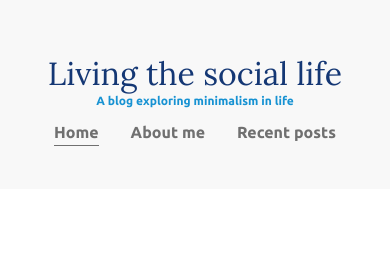
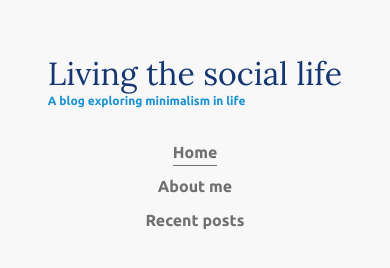
Before and after one commit to AmandaVillar/the-simple-life-blog, a plain HTML site: page index.html in a window 390 px wide. Drawn offline with Linux system fonts and the light colour scheme.

Commit message:
media querie

```diff
--- a/css/styles.css
+++ b/css/styles.css
@@ -5,9 +5,26 @@ body {
 
 
 header {
-    text-align: center;
     background: #f8f8f8;
     padding: 2em 0;
+}
+
+.container {
+    width: 90%;
+    max-width: 900px;
+    margin: 0 auto;
+}
+
+.container-nav {
+    display: flex;
+    justify-content: space-between;
+}
+
+@media (max-width: 675px) {
+    .container {
+        align-items: center;
+        flex-direction: column;
+    }
 }
 
 /* =================
@@ -41,7 +58,7 @@ Navigation Bar
 }
 
 .nav-list-item {
-    margin: 0 1em;
+    margin-left: 2em;
 }
 
 .nav-link {
@@ -64,3 +81,14 @@ Navigation Bar
 .current-page:hover {       /* Don't want the color to change as a link if I'm already on that page */
     color: #707070;
 }
+
+@media (max-width:675px) {
+    .nav-list {
+        flex-direction: column;
+        align-items: center;
+    }
+
+    .nav-list-item {
+        margin: .5em 0;
+    }
+}
--- a/index.html
+++ b/index.html
@@ -7,6 +7,7 @@
 </head>
 <body>
     <header>
+        <div class="container container-nav">
             <div class="site-title">
                 <h1>Living the social life</h1>
                 <p class="subtitle">A blog exploring minimalism in life</p>
@@ -18,6 +19,7 @@
                     <li class="nav-list-item"><a class="nav-link" href="#">Recent posts</a></li>
                 </ul>
             </nav>
+        </div>      <!--close container-->
     </header>
 </body>
 </html>
```
Lines whose indentation alone changed are shown as unchanged.
